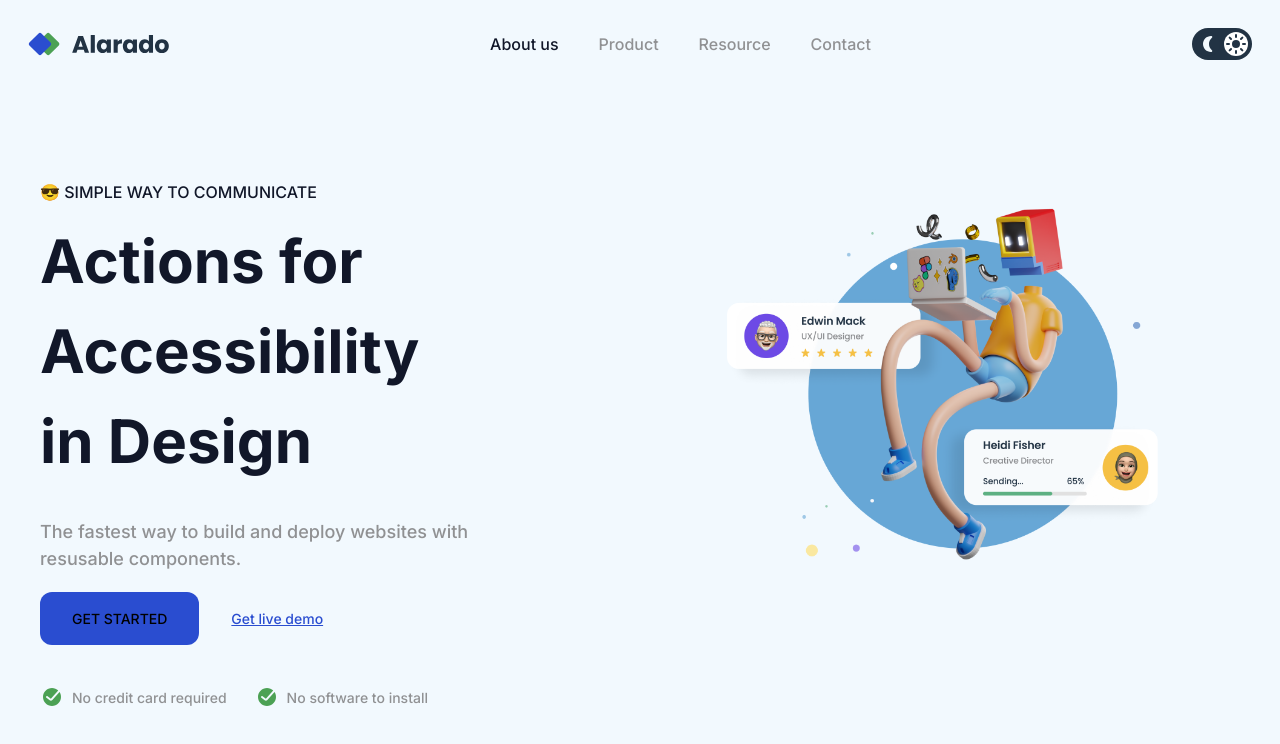
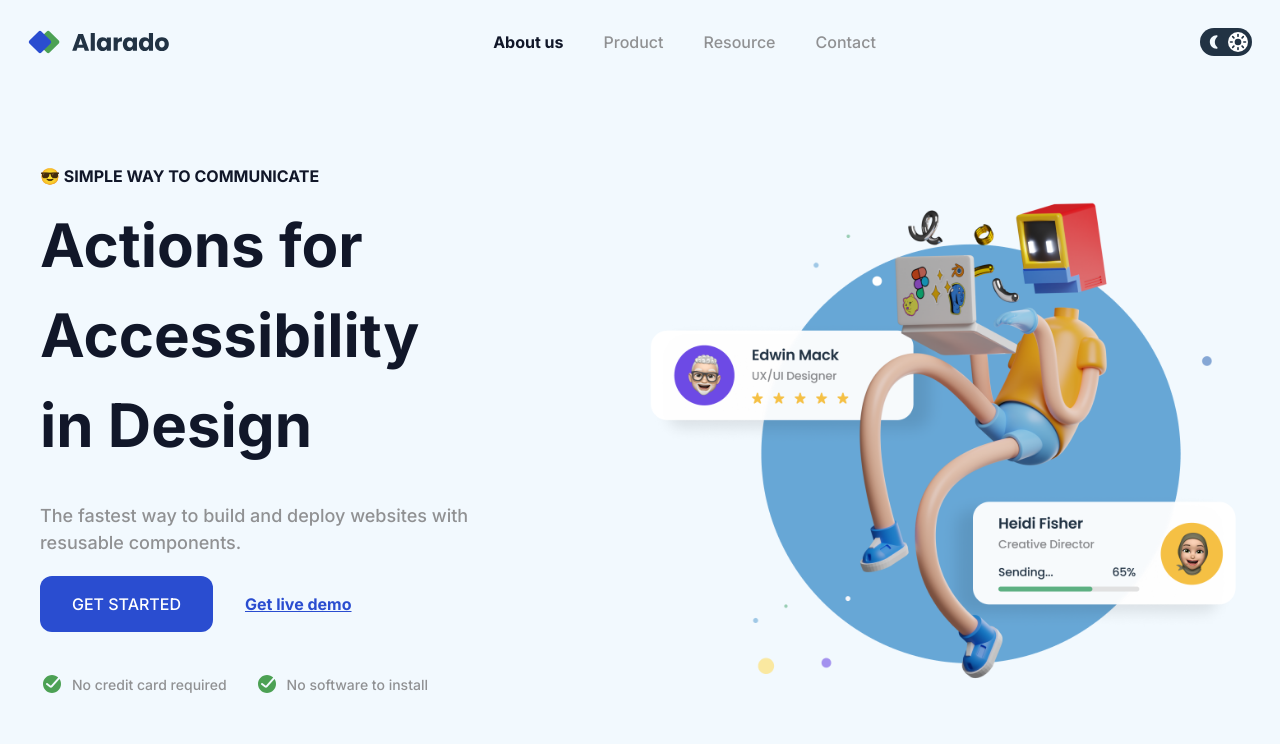
Before and after one commit to EdiedRamos/devchallenges, a Next.js app: page /single-homepage in a window 1280 px wide. Shown: the top 744 px of the page. Built offline with nearby package versions, Linux system fonts and the light colour scheme.

Commit message:
feat: update styles

```diff
--- a/src/app/single-homepage/(components)/content.tsx
+++ b/src/app/single-homepage/(components)/content.tsx
@@ -1,8 +1,8 @@
 export function Content() {
   return (
-    <main className="flex flex-wrap px-10 mx-auto mt-[92px] font-medium">
+    <main className="flex flex-wrap px-10 mx-auto mt-20 font-medium">
       <div className="w-full lg:w-[50%] order-2 lg:order-1">
-        <p className="uppercase text-sh-black dark:text-sh-white">
+        <p className="uppercase text-sh-black dark:text-sh-white font-bold">
           😎 Simple way to communicate
         </p>
         <h1 className="text-cs-60 font-bold max-w-96 mt-3 text-sh-black dark:text-sh-white">
@@ -13,11 +13,13 @@ export function Content() {
           components.
         </p>
         <div className="flex flex-wrap gap-8 mt-5 text-cs-14">
-          <button className="bg-sh-blue py-4 px-8 rounded-xl">
+          <button className="bg-sh-blue py-4 px-8 rounded-xl text-sh-white text-cs-16">
             GET STARTED
           </button>
           <button>
-            <p className="text-sh-blue underline">Get live demo</p>
+            <p className="text-sh-blue underline font-bold text-cs-16">
+              Get live demo
+            </p>
           </button>
         </div>
         <div className="flex gap-7 mt-10 text-cs-14 text-sh-gray">
@@ -37,7 +39,7 @@ export function Content() {
           </div>
         </div>
       </div>
-      <div className="w-full lg:w-[50%] max-h-[400px] order-1 lg:order-2 flex justify-center">
+      <div className="w-full lg:w-[50%] order-1 lg:order-2 flex justify-center">
         <img
           src="/single-homepage/hero-image-simple-homepage.png"
           alt="Interesting image"
--- a/src/app/single-homepage/(components)/header.tsx
+++ b/src/app/single-homepage/(components)/header.tsx
@@ -36,7 +36,9 @@ export function Header() {
       </div>
       <nav className="hidden md:flex">
         <ul className="flex gap-10 text-sh-gray font-medium">
-          <li className="text-sh-black dark:text-sh-white">About us</li>
+          <li className="text-sh-black dark:text-sh-white font-bold">
+            About us
+          </li>
           <li>Product</li>
           <li>Resource</li>
           <li>Contact</li>
--- a/src/app/single-homepage/(components)/themeToggle.tsx
+++ b/src/app/single-homepage/(components)/themeToggle.tsx
@@ -14,24 +14,24 @@ export function ThemeToggle() {
         <img
           src="/single-homepage/Moon_fill_light.svg"
           alt=""
-          className="block dark:hidden"
+          className="block dark:hidden w-5"
         />
         <img
           src="/single-homepage/Moon_fill.svg"
           alt=""
-          className="hidden dark:block"
+          className="hidden dark:block w-5"
         />
       </div>
       <div className="bg-white dark:bg-inherit rounded-full">
         <img
           src="/single-homepage/Sun_fill_light.svg"
           alt=""
-          className="hidden dark:block"
+          className="hidden dark:block w-5"
         />
         <img
           src="/single-homepage/Sun_fill.svg"
           alt=""
-          className="block dark:hidden"
+          className="block dark:hidden w-5"
         />
       </div>
     </div>
```
